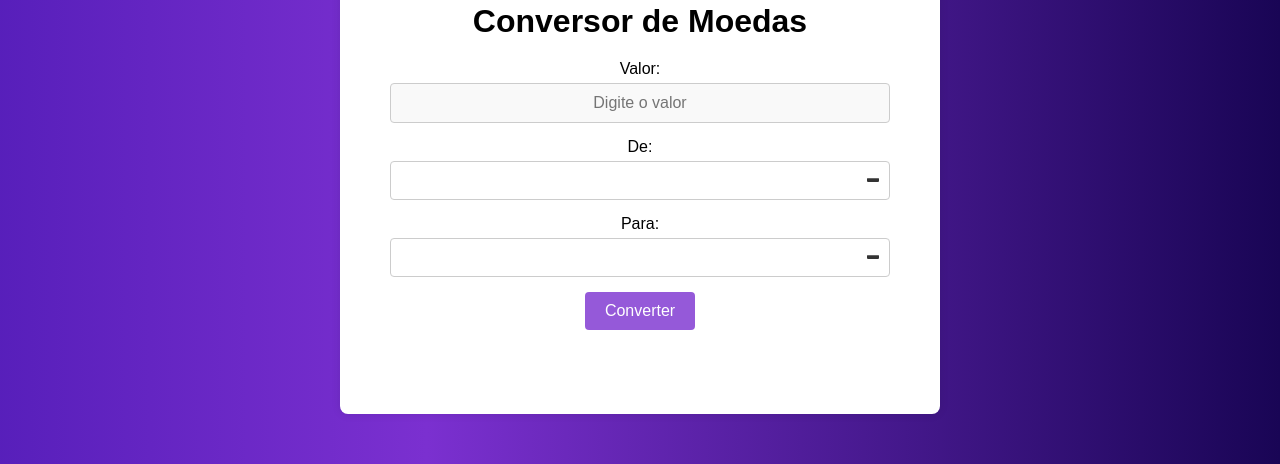
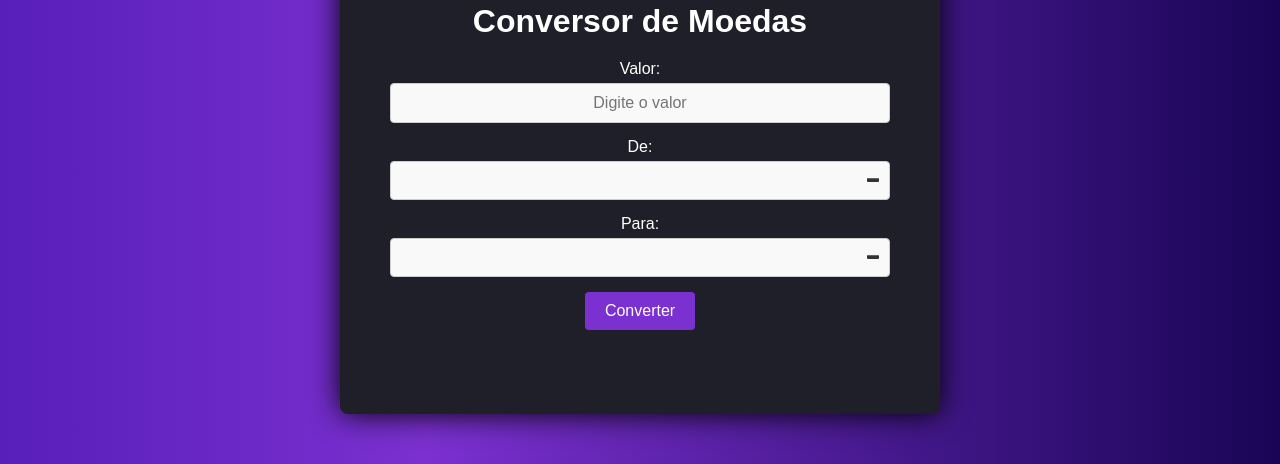
Before and after one commit to DavidLucasK/Currencies, a plain HTML site: page index.html in a window 1280 px wide. Shown: the part 336-800 px from the top of the page. Drawn offline with Linux system fonts and the light colour scheme; no server answers.

Commit message:
Changing colors

```diff
--- a/css/currency.css
+++ b/css/currency.css
@@ -8,6 +8,7 @@ body {
   animation: gradient 10s ease infinite;
   background: linear-gradient(90deg, #190555, #340ea5, #7b30d0, #190555) no-repeat;
   background-size: 200% 200%;
+  color: white;
 }
 
 img {
@@ -19,11 +20,13 @@ img {
   background-color: #fff;
   align-content: center;
   padding: 50px;
+  background: var(--cores-cinza-dark, #1E1F28);
+  box-shadow: 0px -3px 22px 0px rgba(0, 0, 0, 0.35);
   max-width: 500px; /* Definido para não ultrapassar 500px */
   width: 100%; /* Largura padrão em porcentagem */
   height: 75%;
   border-radius: 8px;
-  box-shadow: 0 0 10px rgba(0, 0, 0, 0.1);
+  box-shadow: 0 0 30px black;
   text-align: center;
 }
 
@@ -52,6 +55,11 @@ input[type="number"], select {
   transition: border-color 0.3s, box-shadow 0.3s;
 }
 
+#fromCurrency, #toCurrency {
+  background-color: #f9f9f9;
+}
+
+
 input[type="number"]:focus, select:focus {
   border-color: #7b30d0;
   box-shadow: 0 0 5px #7b30d0;
@@ -77,7 +85,7 @@ button {
   border: none;
   border-radius: 4px;
   background-color: #7b30d0;
-  opacity: 0.8;
+  opacity: 1;
   color: #fff;
   cursor: pointer;
   font-size: 16px;
@@ -85,7 +93,7 @@ button {
 }
 
 button:hover {
-  opacity: 1;
+  opacity: 0.8;
 }
 
 #result {
```
Also changed, not shown: index.html (+0 -2 lines).
